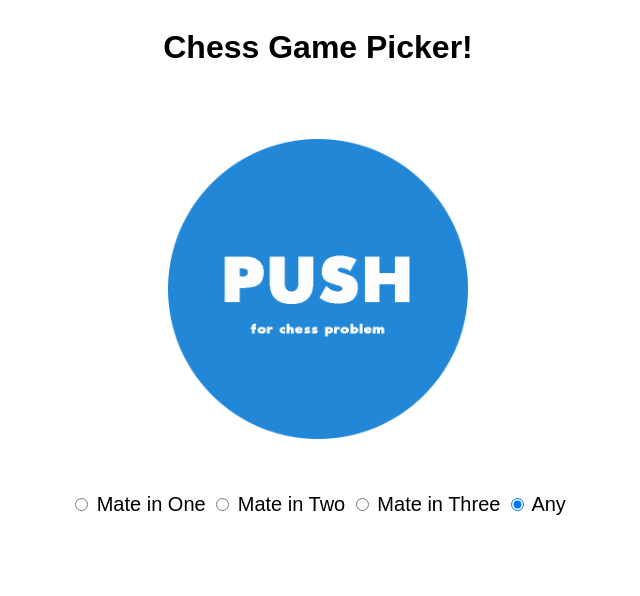
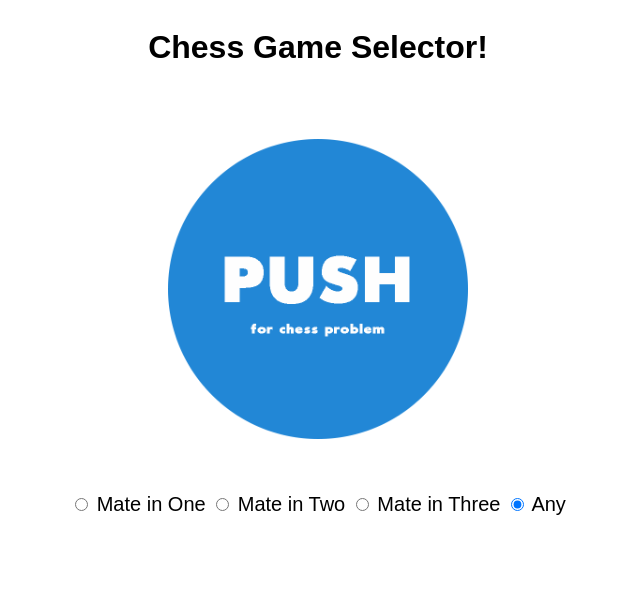
Before and after one commit to juliahay/Chess-Game-Picker, a plain HTML site: page client/index.html in a window 1280 px wide. Shown: the whole page, without its empty margins (322-962 px from the left). Drawn offline with nearby package versions, Linux system fonts and the light colour scheme.

Commit message:
Changing names and adding running instructions to README

```diff
--- a/client/index.html
+++ b/client/index.html
@@ -1,7 +1,7 @@
 <!DOCTYPE html>
 <html lang="en">
     <head>
-        <title>Chess Game Picker</title>
+        <title>Chess Game Selector</title>
         <meta charset="UTF-8">
         <meta name="viewport" content="width=device-width, initial-scale=1">
         <link rel="stylesheet" href="css/main.css">
@@ -12,7 +12,7 @@
         <div id="container">
             <!-- WEBSITE TITLE -->
             <div id="title-div">
-                <h1>Chess Game Picker!</h1>
+                <h1>Chess Game Selector!</h1>
             </div>
 
             <!-- BUTTON -->
```
Also changed, not shown: client/problem.html (+2 -2 lines), README.md.
